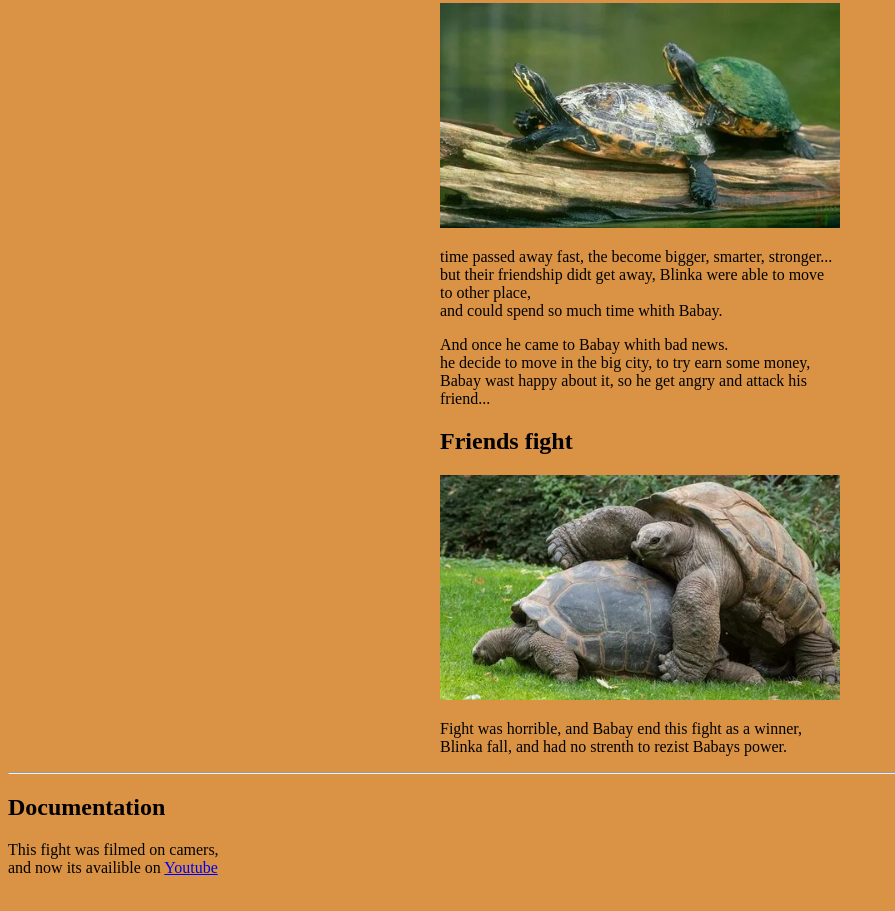
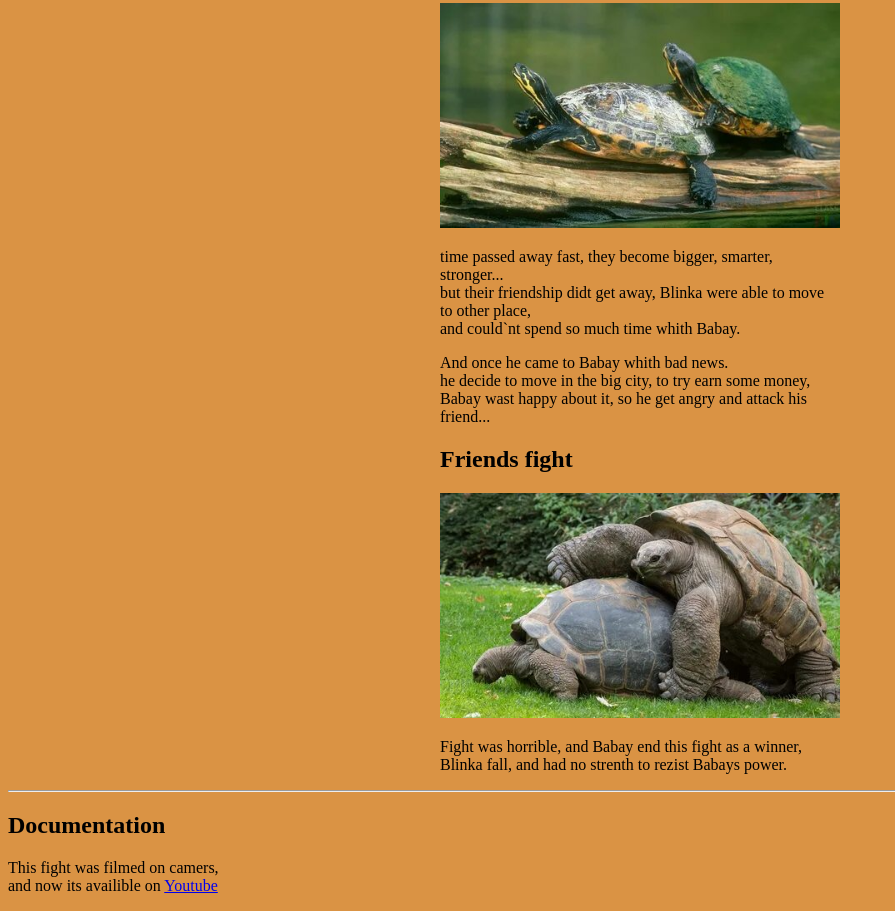
Before and after one commit to SafonAl/BabayStory, a plain HTML site: page index.html in a window 1280 px wide. Shown: the part 948-1859 px from the top of the page, without its empty margins (0-895 px from the left). Drawn offline with Linux system fonts and the light colour scheme.

Commit message:
Update index.html

```diff
--- a/index.html
+++ b/index.html
@@ -27,9 +27,9 @@
         but most important, friend`s support...
         </p> <br>
         <img src="img/Babay&Blinka_beginning.jpg" alt="young Babay and Blinka">
-        <p>time passed away fast, the become bigger, smarter, stronger... <br>
+        <p>time passed away fast, they become bigger, smarter, stronger... <br>
         but their friendship didt get away, Blinka were able to move to other place, <br>
-        and could spend so much time whith Babay.</p>
+        and could`nt spend so much time whith Babay.</p>
         <p>And once he came to Babay whith bad news. <br>
         he decide to move in the big city, to try earn some money, <br>
         Babay wast happy about it, so he get angry and attack his friend...</p>
```
